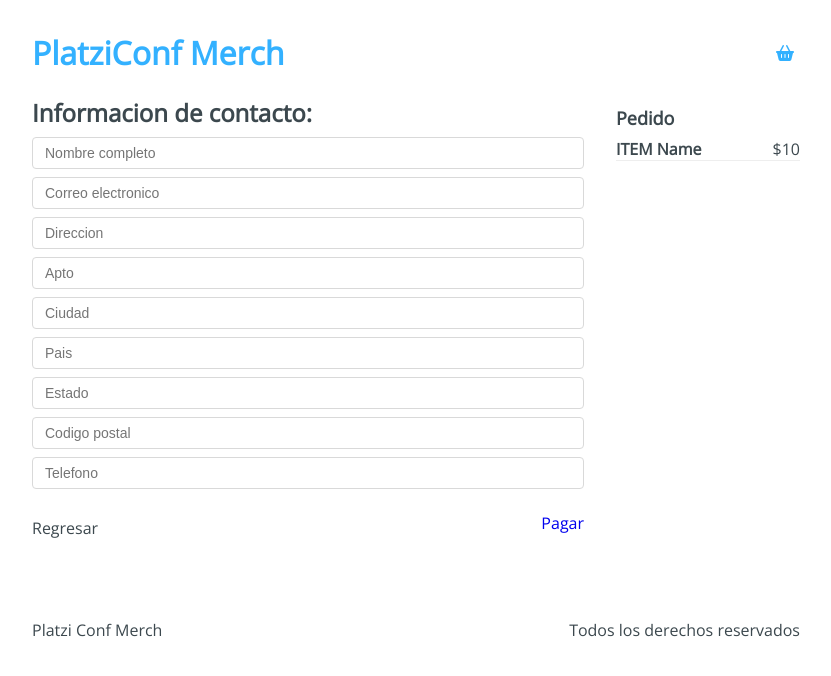
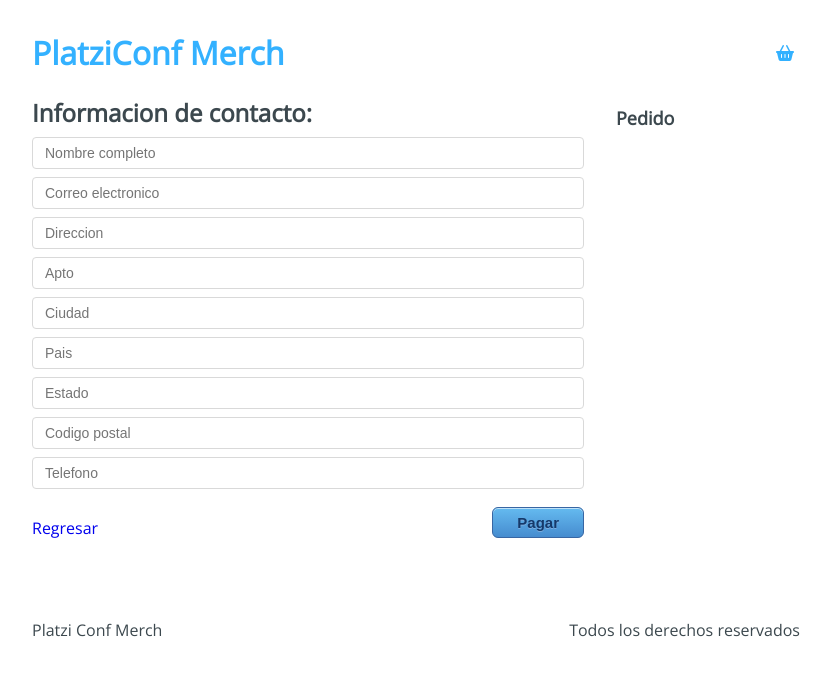
Before and after one commit to mrodas121/platzi-conf-merch, a React app: page /checkout/information in a window 1280 px wide. Shown: the top 676 px of the page, without its empty margins (224-1055 px from the left). Built offline with nearby package versions, Linux system fonts and the light colour scheme.

Commit message:
manejo de formulario de compras

```diff
--- a/src/containers/Checkout.jsx
+++ b/src/containers/Checkout.jsx
@@ -1,30 +1,49 @@
-import React from "react";
+import React,{useContext} from "react";
 import { Link } from "react-router-dom";
+import AppContext from "../context/AppContext";
 import "../styles/components/Checkout.css";
 
 const Checkout = () =>{
+    const {state, removeFromCart} = useContext(AppContext);
+    const {cart} = state;
+
+    const handleRemove = product => ()=>{
+        removeFromCart(product);
+    }
+
+    const handleSumTotal = () =>{
+        const reducer = (accumulator, currentValue) => accumulator + currentValue.price;
+        const sum = cart.reduce(reducer, 0)
+        return sum;
+    }
+
     return(
         <div className="Checkout">
             <div className="Checkout-content">
-                <h3>Lista de Pedidos:</h3>
+                {cart.length > 0 ? <h3>Lista de pedidos:</h3> : <h3>Sin pedidos...</h3>}
+                {cart.map((item)=>(
                     <div className="Checkout-item">
                     <div className="Checkout-element">
-                        <h4>ITEM name</h4>
-                        <span>$10</span>
+                        <h4>{item.title}</h4>
+                        <span>${item.price}</span>
                     </div>
-                    <button type="button">
+                    <button type="button" onClick={handleRemove(item)}>
                         <i className="fas fa-trash-alt" title="Eliminar" />
                     </button>
                     </div>
+                ))}
+
             </div>
+            {cart.length > 0 && (
                 <div className="Checkout-sidebar">
-                <h3>Precio Total: $10</h3>
+                    <h3>{`Precio Total: $ ${handleSumTotal()}`}</h3>
                     <button type="button">
                         <Link to="/checkout/information">
                             Continuar Pedido
                         </Link>
                     </button>
                 </div>
+            )}
         </div>
     );
 }
--- a/src/containers/Information.jsx
+++ b/src/containers/Information.jsx
@@ -1,7 +1,29 @@
-import React from "react";
+import React,{useRef, useContext} from "react";
 import { Link } from "react-router-dom";
+import AppContext from "../context/AppContext";
 import "../styles/components/Information.css";
+
 const Information = () =>{
+    const {state, addToBuyer} = useContext(AppContext);
+    const form = useRef(null);
+    const {cart} = state;
+
+    const handleSubmit = () => {
+        const formData = new FormData(form.current);
+        const buyer = {
+            'name':formData.get('name'),
+            'email':formData.get('email'),
+            'address':formData.get('address'),
+            'apto':formData.get('apto'),
+            'city':formData.get('city'),
+            'country':formData.get('country'),
+            'state':formData.get('state'),
+            'cp':formData.get('cp'),
+            'phone':formData.get('phone')
+        }
+        addToBuyer(buyer);
+    }
+
     return(
         <div className="Information">
             <div className="Information-content">
@@ -9,7 +31,7 @@
                     <h2>Informacion de contacto:</h2>
                 </div>
                 <div className="Information-form">
-                    <form action ="">
+                    <form ref={form}>
                         <input type="text" placeholder="Nombre completo" name="name"/>
                         <input type="text" placeholder="Correo electronico" name="email"/>
                         <input type="text" placeholder="Direccion" name="address"/>
@@ -23,23 +45,27 @@
                 </div>
                 <div className="Information-buttons">
                     <div className="Information-back">
-                        Regresar
+                        <Link to="/checkout">
+                            Regresar
+                        </Link>
                     </div>
                     <div className="Information-next">
-                        <Link to="/checkout/payment">
+                        <button type="button" onClick={handleSubmit}>
                             Pagar
-                        </Link>
+                        </button>
                     </div>
                 </div>
             </div>
             <div className="Information-sidebar">
                 <h3>Pedido</h3>
-                <div className="Information-item">
+                {cart.map((item)=>(
+                    <div className="Information-item" key={item.title}>
                     <div className="Information-element">
-                        <h4>ITEM Name</h4>
-                        <span>$10</span>
+                        <h4>{item.title}</h4>
+                        <span>${item.price}</span>
                     </div>
-                </div>
+                    </div>
+                ))}
             </div>
         </div>
     );
--- a/src/hooks/useInitialState.js
+++ b/src/hooks/useInitialState.js
@@ -18,9 +18,17 @@
         });
     };
 
+    const addToBuyer = payload =>{
+        setState({
+            ...state,
+            buyer: [...state.buyer, payload],
+        });
+    }
+
     return{
         addToCart,
         removeFromCart,
+        addToBuyer,
         state,
     };
 };
--- a/src/initialState.js
+++ b/src/initialState.js
@@ -1,5 +1,6 @@
 export default {
     cart: [],
+    buyer:[],
     products: [
       {
         'id': '1',
```
Lines whose indentation alone changed are shown as unchanged.
